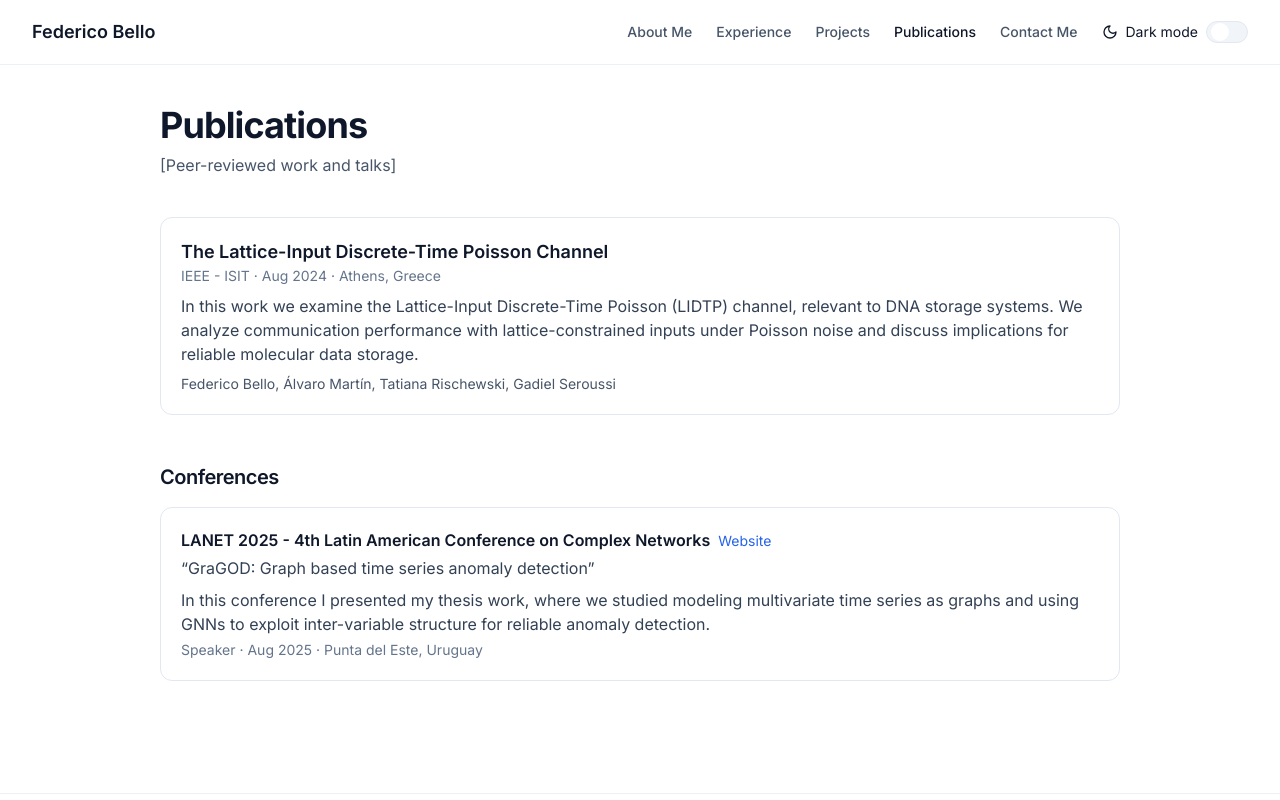
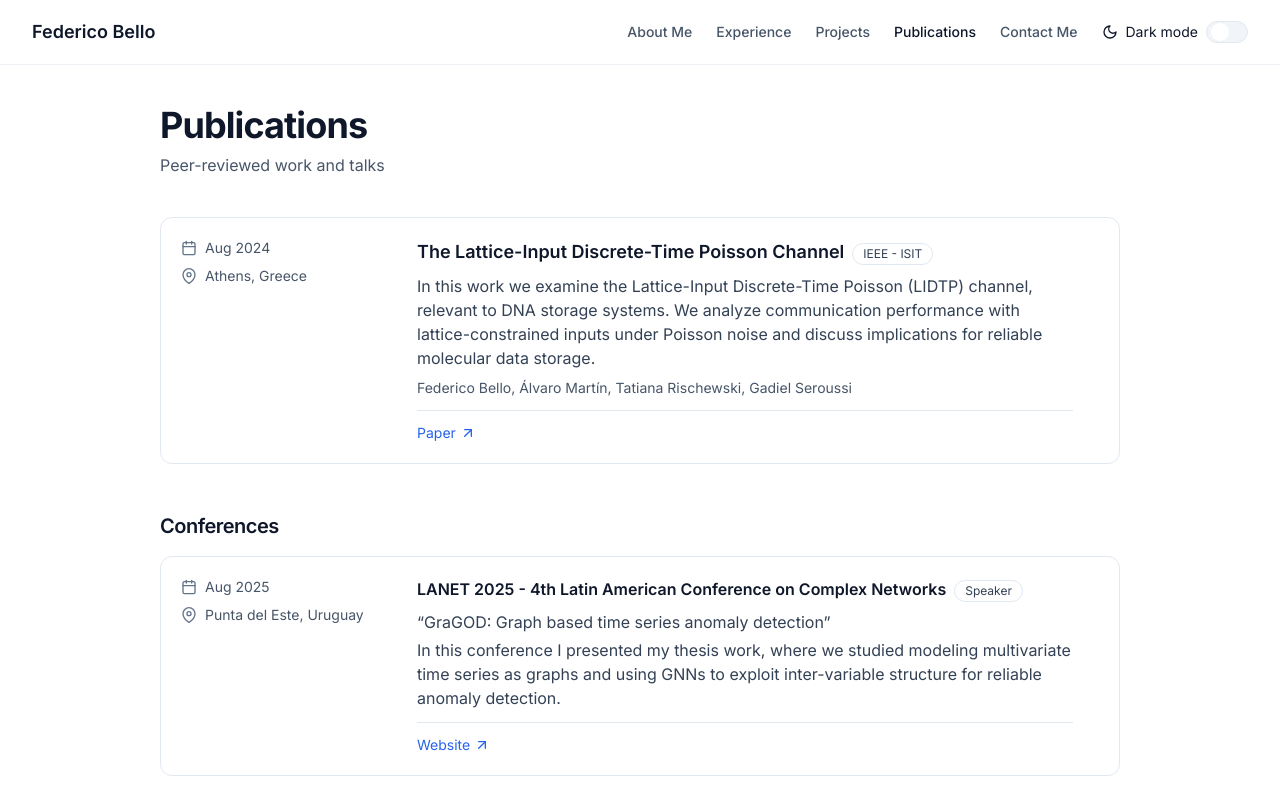
Before and after one commit to fede-bello/portfolio, a React (Vite) app: page /publications in a window 1280 px wide. Shown: the top 800 px of the page. Built offline with nearby package versions, Linux system fonts and the light colour scheme.

Commit message:
improve publications, add links

```diff
--- a/src/pages/Publications.tsx
+++ b/src/pages/Publications.tsx
@@ -1,72 +1,52 @@
 import { SectionHeader } from "@/components/SectionHeader";
 import { Container } from "@/components/Container";
 import { Panel } from "@/components/Panel";
-
-type Publication = {
-  title: string;
-  venue: string;
-  date: string;
-  location: string;
-  authors: string;
-  summary: string;
-};
-
-type ConferenceEntry = {
-  event: string;
-  date: string;
-  location: string;
-  role: "Speaker" | "Panelist" | "Attendee" | string;
-  talkTitle?: string;
-  talkDescription?: string;
-  link?: string;
-};
-
-const publications: Publication[] = [
-  {
-    title: "The Lattice-Input Discrete-Time Poisson Channel",
-    venue: "IEEE - ISIT",
-    date: "Aug 2024",
-    location: "Athens, Greece",
-    authors:
-      "Federico Bello, Álvaro Martín, Tatiana Rischewski, Gadiel Seroussi",
-    summary:
-      "In this work we examine the Lattice-Input Discrete-Time Poisson (LIDTP) channel, relevant to DNA storage systems. We analyze communication performance with lattice-constrained inputs under Poisson noise and discuss implications for reliable molecular data storage.",
-  },
-];
-
-const conferences: ConferenceEntry[] = [
-  {
-    event: "LANET 2025 - 4th Latin American Conference on Complex Networks",
-    date: "Aug 2025",
-    location: "Punta del Este, Uruguay",
-    role: "Speaker",
-    talkTitle: "GraGOD: Graph based time series anomaly detection",
-    talkDescription:
-      "In this conference I presented my thesis work, where we studied modeling multivariate time series as graphs and using GNNs to exploit inter-variable structure for reliable anomaly detection.",
-    link: "https://lanet2025.uy/",
-  },
-];
+import { Icon } from "@/components/Icon";
+import { LeftRailMeta } from "@/components/LeftRailMeta";
+import { TechBadge } from "@/components/TechBadge";
+import { conferences, publications } from "@/publications/data";
 
 export function PublicationsPage(): JSX.Element {
   return (
     <div>
       <SectionHeader
         title="Publications"
-        subtitle="[Peer-reviewed work and talks]"
+        subtitle="Peer-reviewed work and talks"
       />
       <Container className="max-w-5xl pb-16 space-y-6">
         {publications.map((pub) => (
           <Panel key={pub.title}>
+            <div className="grid grid-cols-1 md:grid-cols-[220px_1fr] gap-4">
+              <LeftRailMeta period={pub.date} location={pub.location} />
+              <div className="max-w-[65ch]">
+                <header className="flex flex-wrap items-baseline gap-2">
                   <h3 className="text-lg font-semibold">{pub.title}</h3>
-            <p className="text-sm text-slate-500 dark:text-slate-400">
-              {pub.venue} · {pub.date} · {pub.location}
-            </p>
+                  <TechBadge name={pub.venue} />
+                </header>
+
                 <p className="mt-2 text-slate-700 dark:text-slate-200">
                   {pub.summary}
                 </p>
                 <p className="mt-2 text-sm text-slate-600 dark:text-slate-300">
                   {pub.authors}
                 </p>
+                {pub.link && (
+                  <div className="mt-3 pt-3 border-t border-slate-200 dark:border-slate-800">
+                    <div className="flex flex-wrap gap-2">
+                      <a
+                        href={pub.link}
+                        target="_blank"
+                        rel="noopener noreferrer"
+                        className="inline-flex items-center gap-1 text-sm text-blue-600 hover:underline dark:text-blue-400 focus:outline-none focus-visible:ring-2 focus-visible:ring-blue-500/50 rounded"
+                      >
+                        Paper
+                        <Icon name="arrow-up-right" className="h-4 w-4" />
+                      </a>
+                    </div>
+                  </div>
+                )}
+              </div>
+            </div>
           </Panel>
         ))}
 
@@ -76,22 +56,18 @@ export function PublicationsPage(): JSX.Element {
             {conferences.map((conf) => (
               <li key={`${conf.event}-${conf.date}`}>
                 <Panel>
-                  <div className="flex flex-col gap-1">
-                    <div className="flex flex-wrap items-baseline gap-x-2 gap-y-1">
-                      <h3 className="text-base font-semibold">{conf.event}</h3>
-                      {conf.link && (
-                        <a
-                          href={conf.link}
-                          target="_blank"
-                          rel="noopener noreferrer"
-                          className="text-sm text-blue-600 hover:underline dark:text-blue-400"
-                        >
-                          Website
-                        </a>
-                      )}
-                    </div>
+                  <div className="grid grid-cols-1 md:grid-cols-[220px_1fr] gap-4">
+                    <LeftRailMeta period={conf.date} location={conf.location} />
+                    <div className="max-w-[65ch]">
+                      <header className="flex flex-wrap items-baseline gap-2">
+                        <h3 className="text-base font-semibold">
+                          {conf.event}
+                        </h3>
+                        <TechBadge name={conf.role} />
+                      </header>
+
                       {conf.talkTitle && (
-                      <p className="text-slate-700 dark:text-slate-200">
+                        <p className="mt-2 text-slate-700 dark:text-slate-200">
                           “{conf.talkTitle}”
                         </p>
                       )}
@@ -100,9 +76,22 @@ export function PublicationsPage(): JSX.Element {
                           {conf.talkDescription}
                         </p>
                       )}
-                    <p className="text-sm text-slate-500 dark:text-slate-400">
-                      {conf.role} · {conf.date} · {conf.location}
-                    </p>
+                      {conf.link && (
+                        <div className="mt-3 pt-3 border-t border-slate-200 dark:border-slate-800">
+                          <div className="flex flex-wrap gap-2">
+                            <a
+                              href={conf.link}
+                              target="_blank"
+                              rel="noopener noreferrer"
+                              className="inline-flex items-center gap-1 text-sm text-blue-600 hover:underline dark:text-blue-400 focus:outline-none focus-visible:ring-2 focus-visible:ring-blue-500/50 rounded"
+                            >
+                              Website
+                              <Icon name="arrow-up-right" className="h-4 w-4" />
+                            </a>
+                          </div>
+                        </div>
+                      )}
+                    </div>
                   </div>
                 </Panel>
               </li>
--- /dev/null
+++ b/src/publications/data.ts
@@ -0,0 +1,28 @@
+import type { ConferenceEntry, Publication } from "@/types/publications";
+
+export const publications: ReadonlyArray<Publication> = [
+  {
+    title: "The Lattice-Input Discrete-Time Poisson Channel",
+    venue: "IEEE - ISIT",
+    date: "Aug 2024",
+    location: "Athens, Greece",
+    authors:
+      "Federico Bello, Álvaro Martín, Tatiana Rischewski, Gadiel Seroussi",
+    summary:
+      "In this work we examine the Lattice-Input Discrete-Time Poisson (LIDTP) channel, relevant to DNA storage systems. We analyze communication performance with lattice-constrained inputs under Poisson noise and discuss implications for reliable molecular data storage.",
+    link: "https://ieeexplore.ieee.org/document/10619495",
+  },
+];
+
+export const conferences: ReadonlyArray<ConferenceEntry> = [
+  {
+    event: "LANET 2025 - 4th Latin American Conference on Complex Networks",
+    date: "Aug 2025",
+    location: "Punta del Este, Uruguay",
+    role: "Speaker",
+    talkTitle: "GraGOD: Graph based time series anomaly detection",
+    talkDescription:
+      "In this conference I presented my thesis work, where we studied modeling multivariate time series as graphs and using GNNs to exploit inter-variable structure for reliable anomaly detection.",
+    link: "https://lanet2025.uy/",
+  },
+];
--- /dev/null
+++ b/src/types/publications.ts
@@ -0,0 +1,19 @@
+export type Publication = {
+  title: string;
+  venue: string;
+  date: string;
+  location: string;
+  authors: string;
+  summary: string;
+  link?: string;
+};
+
+export type ConferenceEntry = {
+  event: string;
+  date: string;
+  location: string;
+  role: "Speaker" | "Panelist" | "Attendee" | string;
+  talkTitle?: string;
+  talkDescription?: string;
+  link?: string;
+};
```
Lines whose indentation alone changed are shown as unchanged.
